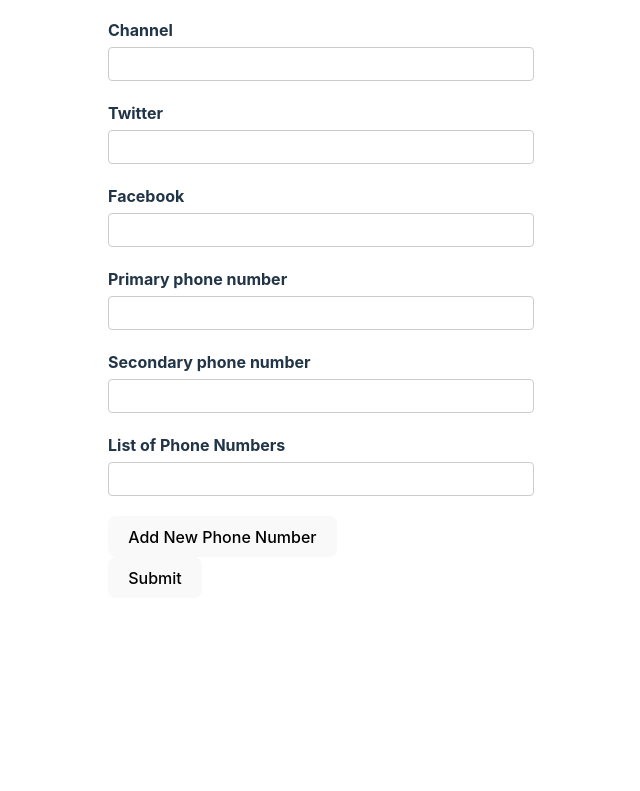
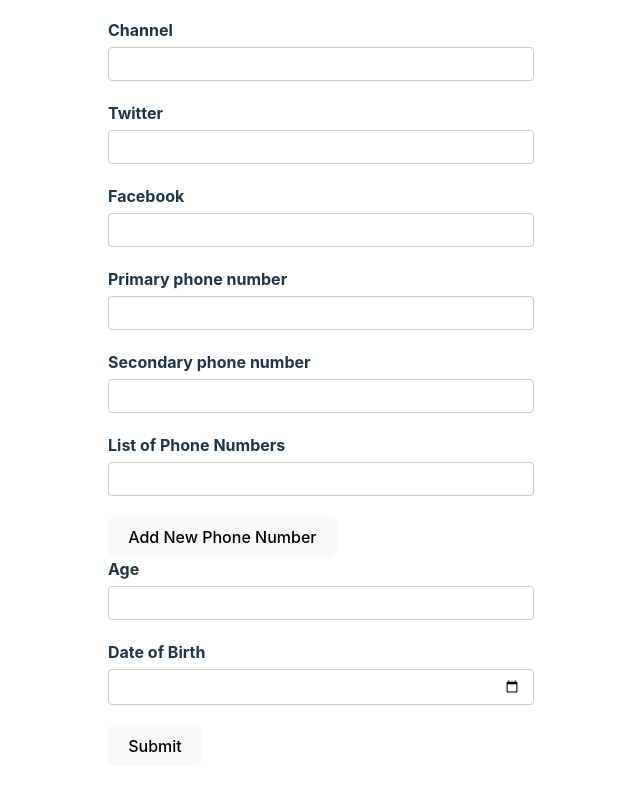
Before and after one commit to ain-afridi/react-hook-form, a React (Vite) app: page / in a window 1280 px wide. Shown: the part 305-1096 px from the top of the page, without its empty margins (319-959 px from the left). Before the commit the page ends 935 px from the top, so only its background shows below. Built offline with nearby package versions, Linux system fonts and the light colour scheme.

Commit message:
Numeric and date values

```diff
--- a/src/App.css
+++ b/src/App.css
@@ -13,7 +13,7 @@
 input[type='text'],
 input[type='email'],
 input[type='number'],
-input[type='data'] {
+input[type='date'] {
   display: block;
   width: 400px;
   padding: 6px 12px;
--- a/src/components/YoutubeForm.tsx
+++ b/src/components/YoutubeForm.tsx
@@ -14,6 +14,8 @@
   phNumbers: {
     number: string;
   }[];
+  age: number,
+  dob: Date
 }
 
 export const YoutubeForm = () => {
@@ -28,6 +30,8 @@
       },
       phoneNumbers: ["", ""],
       phNumbers: [{ number: "" }],
+      age: 0,
+      dob: new Date()
     },
     // defaultValues: async() => {
 
@@ -183,7 +187,9 @@
               <input type="text" {...register(`phNumbers.${index}.number`)} />
 
               {index > 0 && (
-                <button type="button" onClick={() => remove(index)}>remove</button>
+                <button type="button" onClick={() => remove(index)}>
+                  remove
+                </button>
               )}
             </div>
           ))}
@@ -192,6 +198,38 @@
           </button>
         </div>
 
+        <div className="form-control">
+          <label htmlFor="channel">Age</label>
+          <input
+            type="number"
+            id="age"
+            {...register("age", {
+              valueAsNumber: true,
+              required: {
+                value: true,
+                message: "Age is required",
+              },
+            })}
+          />
+          <p className="error">{errors.age?.message}</p>
+        </div>
+
+        <div className="form-control">
+          <label htmlFor="dob">Date of Birth</label>
+          <input
+            type="date"
+            id="dob"
+            {...register("dob", {
+              valueAsDate: true,
+              required: {
+                value: true,
+                message: "Date of Birth is required",
+              },
+            })}
+          />
+          <p className="error">{errors.dob?.message}</p>
+        </div>
+
         <button type="submit">Submit</button>
       </form>
       <DevTool control={control} />
```
